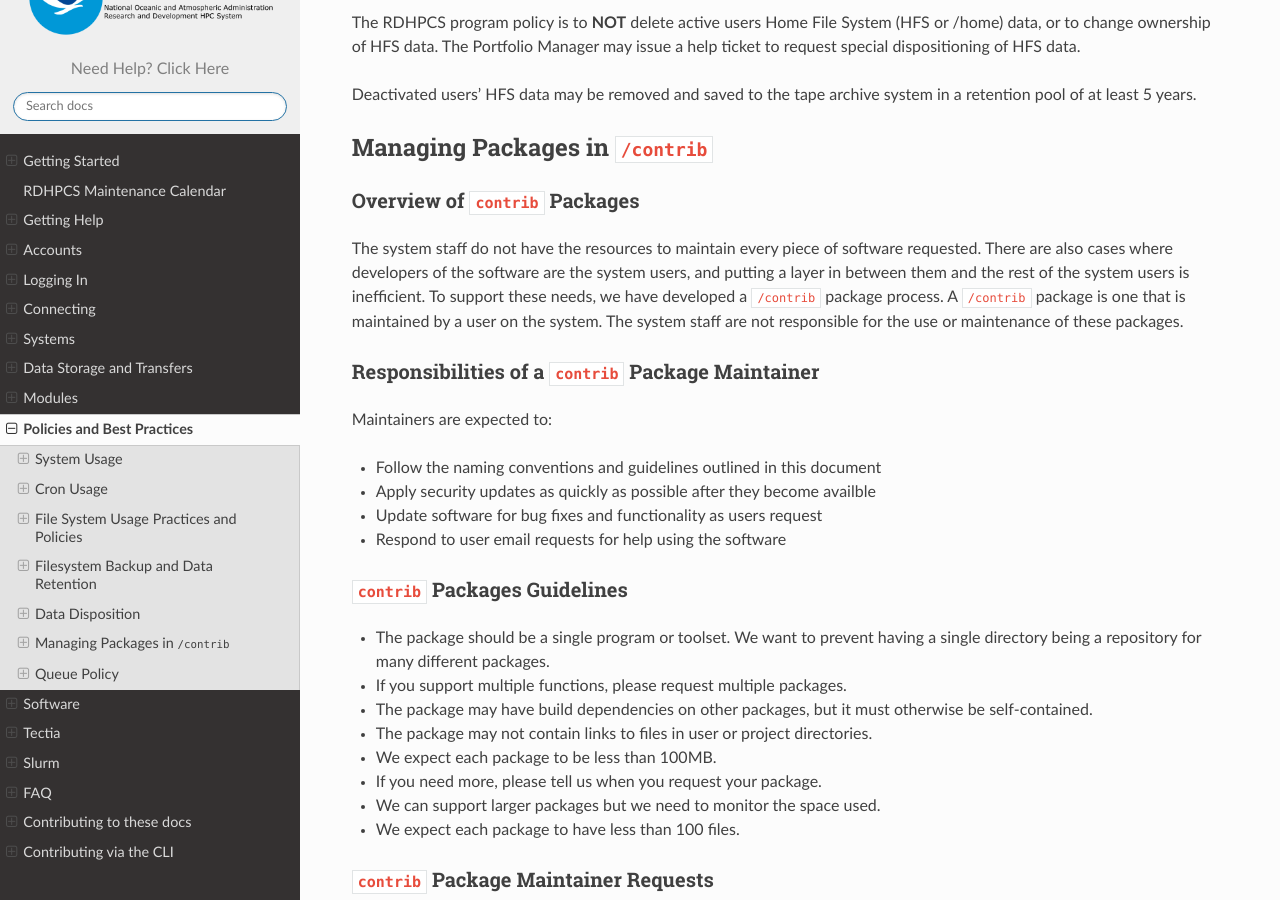
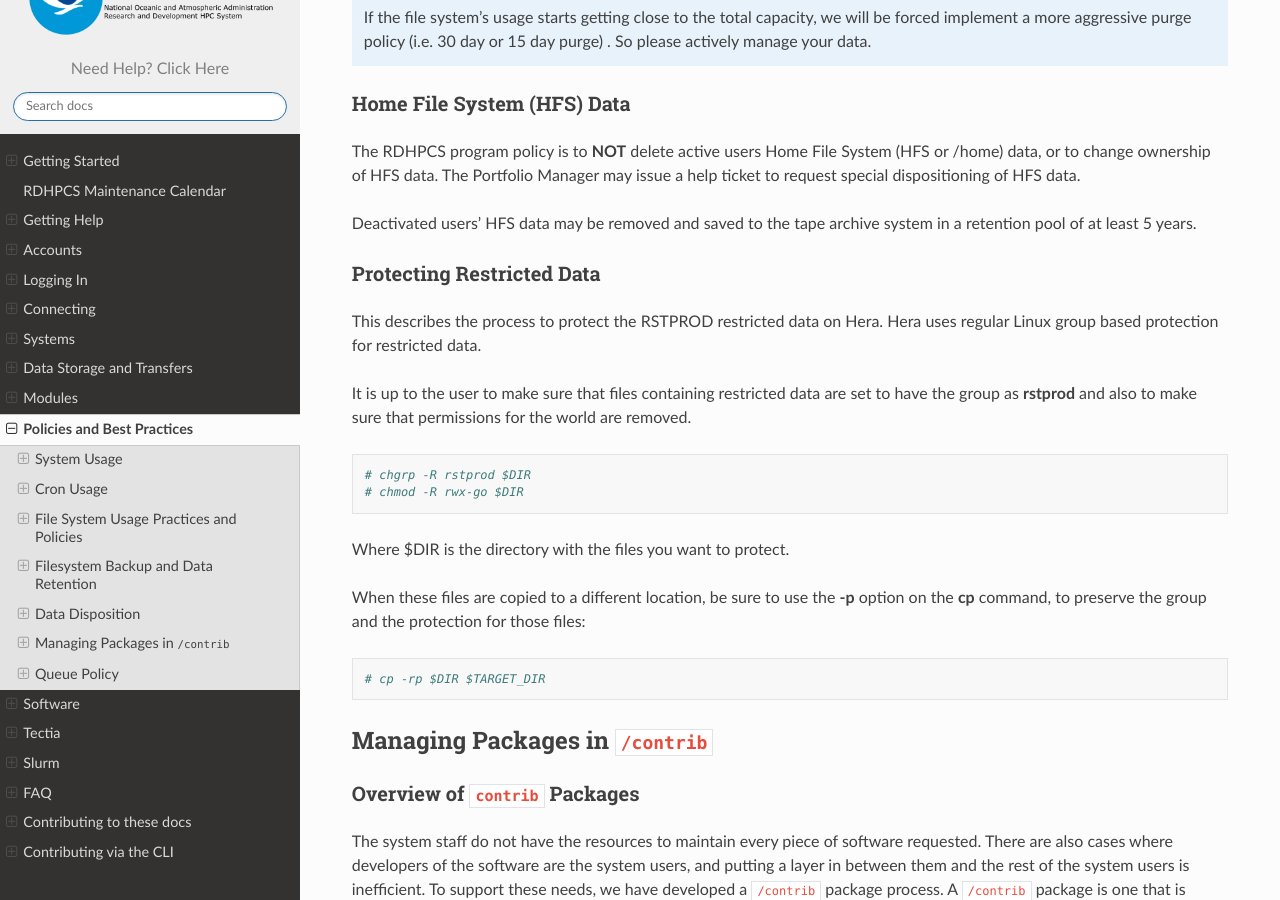
Before and after one commit to NOAA-RDHPCS/noaa-rdhpcs.github.io, a Sphinx documentation site: the page built from source/queue_policy/policies.rst, in a window 1280 px wide and 900 px high, scrolled down 6845 px. Built offline with Sphinx 7.4.7 and the Read the Docs theme 2.0.0, drawn with Linux system fonts in a browser that asks for light colours; some of the changed text lies outside the part shown.

Commit message:
updates to policies and best practices (#169)
Co-authored-by: Seth Underwood <Seth.Underwood@noaa.gov>

```diff
--- a/source/queue_policy/policies.rst
+++ b/source/queue_policy/policies.rst
@@ -114,6 +114,13 @@ long term data storage.
    back up critical data to HPSS.
 2. Data unused over 30 days is considered old and should be removed or
    moved to a different storage vehicle.
+
+.. note::
+
+  Use this google doc to assist you with `Hera/Jet Scratch File
+  Management <https://docs.google.com/document/d/1fDssUm61kyACE3l-8A8n6G2gHa_I9kW55DpFO1vpwBk/edit?usp=sharing>`_
+
+
 3. Tar up old small files (or delete them) to free up space on the SSD
    pool and stay under your file count quota.
 4. Large files are still optimal for HPC batch job performance.
@@ -409,6 +416,31 @@ dispositioning of HFS data.
 
 Deactivated users' HFS data may be removed and saved to the tape
 archive system in a retention pool of at least 5 years.
+
+Protecting Restricted Data
+--------------------------
+
+This describes the process to protect the RSTPROD restricted data on Hera.
+Hera uses regular Linux group based protection for restricted data.
+
+It is up to the user to make sure that files containing restricted
+data are set to have the group as **rstprod** and also to make sure
+that permissions for the world are removed.
+
+.. code-block:: shell
+
+  # chgrp -R rstprod $DIR
+  # chmod -R rwx-go $DIR
+
+Where $DIR is the directory with the files you want to protect.
+
+When these files are copied to a different location, be sure to
+use the **-p** option on the **cp** command, to
+preserve the group and the protection for those files:
+
+.. code-block:: shell
+
+  # cp -rp $DIR $TARGET_DIR
 
 
 Managing Packages in ``/contrib``
```
